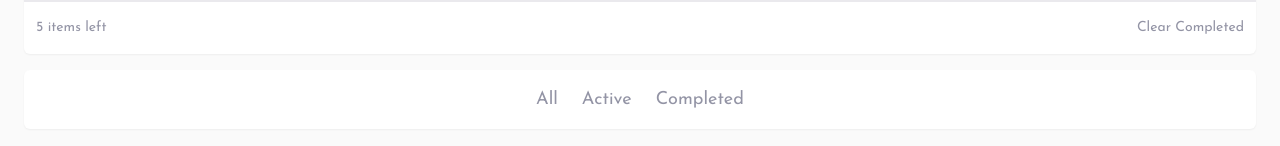
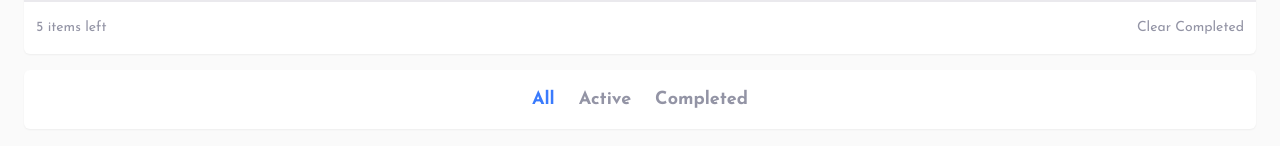
Before and after one commit to saullbrandao/todo-app, a Next.js app: page / in a window 1280 px wide. Shown: the part 476-622 px from the top of the page. Built offline with nearby package versions, Linux system fonts and the light colour scheme.

Commit message:
feat: highlight the filter selected

```diff
--- a/src/components/ListSection/index.tsx
+++ b/src/components/ListSection/index.tsx
@@ -2,15 +2,15 @@ import { List } from 'components/List'
 import { useTodo } from 'hooks/useTodo'
 
 export function ListSection() {
-  const {handleFilter} = useTodo()
+  const {handleFilter, filter} = useTodo()
 
   return (
     <section className="flex flex-col gap-4 w-full px-6">
       <List />
-      <nav className="flex justify-center gap-6 bg-white w-full px-5 py-4 rounded-md shadow-sm text-light-gray-400 font-bold">
-        <button onClick={() => handleFilter('all')}>All</button>
-        <button onClick={() => handleFilter('active')}>Active</button>
-        <button onClick={() => handleFilter('completed')}>Completed</button>
+      <nav className="flex justify-center gap-6 bg-white w-full px-5 py-4 rounded-md shadow-sm text-light-gray-400">
+        <button className={`font-bold  ${filter === 'all' && 'text-primary'}`} onClick={() => handleFilter('all')}>All</button>
+        <button className={`font-bold  ${filter === 'active' && 'text-primary'}`} onClick={() => handleFilter('active')}>Active</button>
+        <button className={`font-bold  ${filter === 'completed' && 'text-primary'}`} onClick={() => handleFilter('completed')}>Completed</button>
       </nav>
     </section>
   )
--- a/src/hooks/useTodo.tsx
+++ b/src/hooks/useTodo.tsx
@@ -14,6 +14,7 @@ type ListFilter = 'all' | 'active' | 'completed'
 
 type TodoContextType = {
   filteredList: ListItem[],
+  filter: ListFilter,
   addItem: (item: ListItem) => void
   removeItem: (id: string) => void
   handleCheck: (id: string) => void
@@ -84,7 +85,7 @@ export function TodoContextProvider(props: TodoContextProviderProps) {
 
   return (
     <TodoContext.Provider
-      value={{ filteredList, addItem, removeItem, handleCheck, clearCompleted, handleFilter }}
+      value={{ filteredList,filter, addItem, removeItem, handleCheck, clearCompleted, handleFilter }}
     >
       {props.children}
     </TodoContext.Provider>
```
